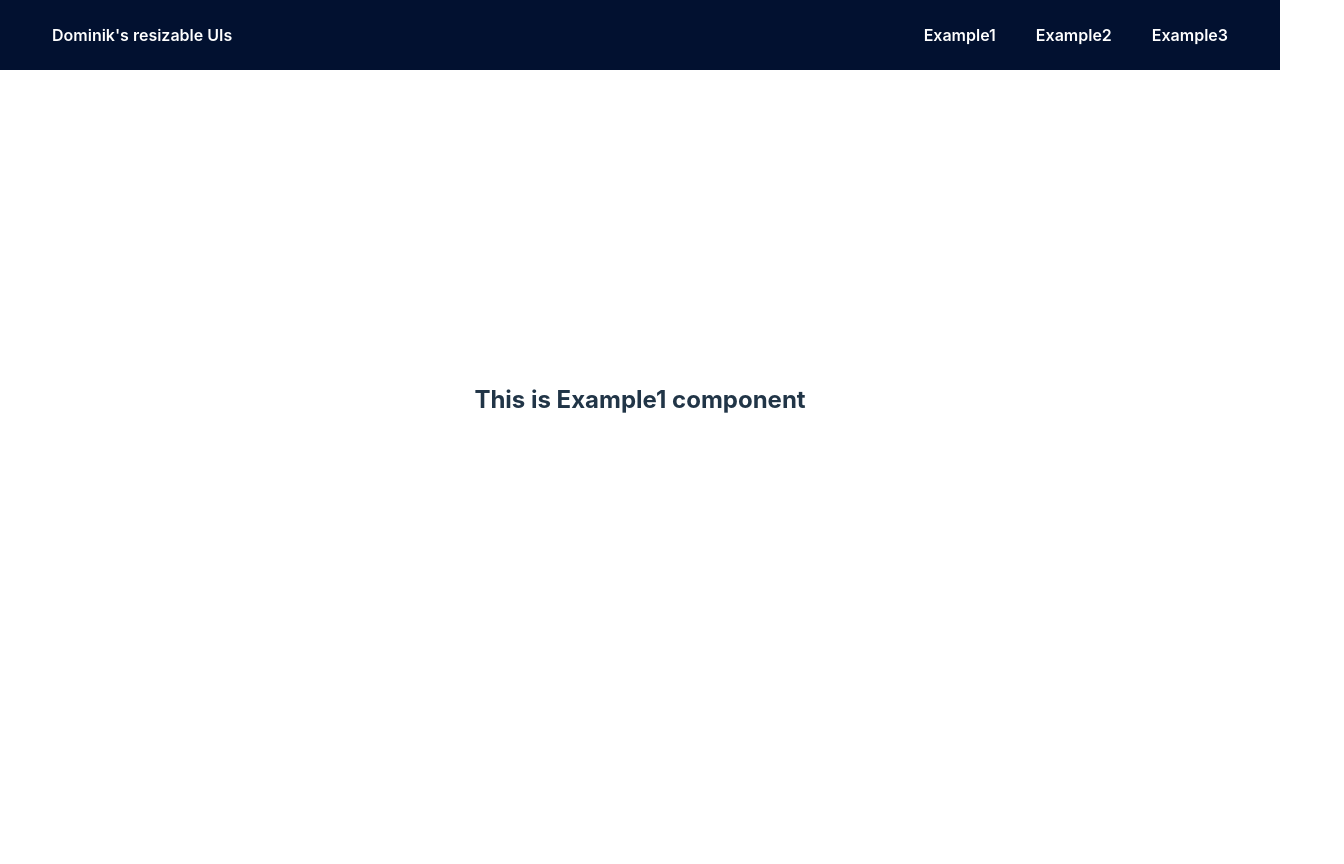
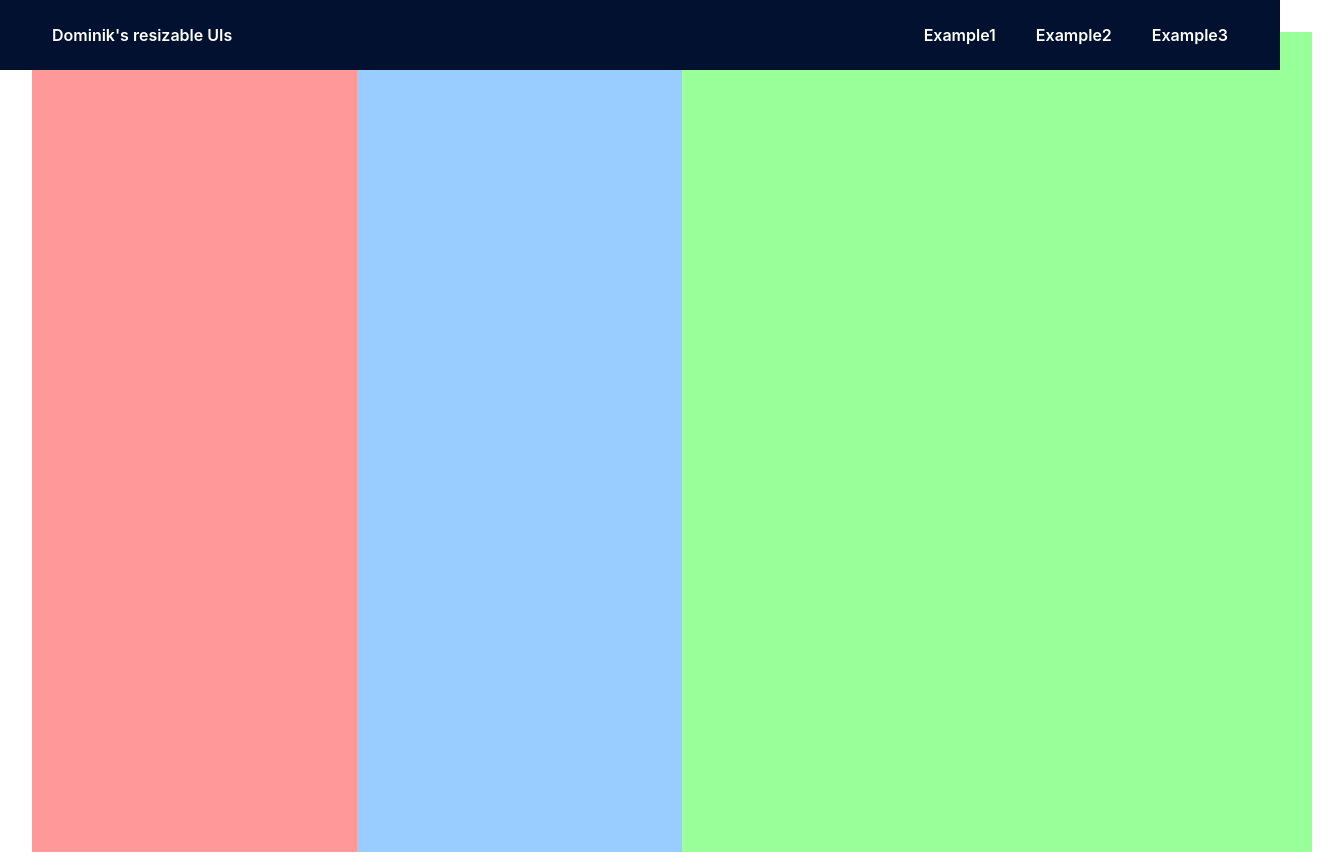
Before and after one commit to DominikTenerife/resizable-ui, a React (Vite) app: page /example1 in a window 1280 px wide. Shown: the whole page, 1344 px wide, since content can reach past the window. Before the commit the page ends 800 px from the top, so only its background shows below. Built offline with nearby package versions, Linux system fonts and the light colour scheme.

Commit message:
adding containers that will resize

```diff
--- a/pages/Example1.jsx
+++ b/pages/Example1.jsx
@@ -2,6 +2,10 @@
 export default function Example1() {
 
     return (
-        <h2>This is Example1 component</h2>
+    <div className="container-main">
+      <div className="container1">Container 1</div>
+      <div className="container2">Container 2</div>
+      <div className="container3">Container 3</div>
+    </div>
     )
 }
--- a/src/index.css
+++ b/src/index.css
@@ -104,6 +104,40 @@ footer {
   width:100vw;
 }
 
+/* Main container taking 100vw */
+.container-main {
+  background-color: #15195a;
+  display: flex;
+  width: 100vw;
+  height: 100vh; /* Full height */
+  margin: 0;
+  padding: 0;
+}
+
+/* First container with initial 25% width */
+.container1 {
+  background-color: #ff9999;
+  width: 25%;
+  height: 100%;
+  padding: 10px;
+}
+
+/* Second container with initial 25% width */
+.container2 {
+  background-color: #99ccff;
+  width: 25%;
+  height: 100%;
+  padding: 10px;
+}
+
+/* Third container with initial 50% width */
+.container3 {
+  background-color: #99ff99;
+  width: 50%;
+  height: 100%;
+  padding: 10px;
+}
+
 @media (prefers-color-scheme: light) {
   :root {
     color: #213547;
```
